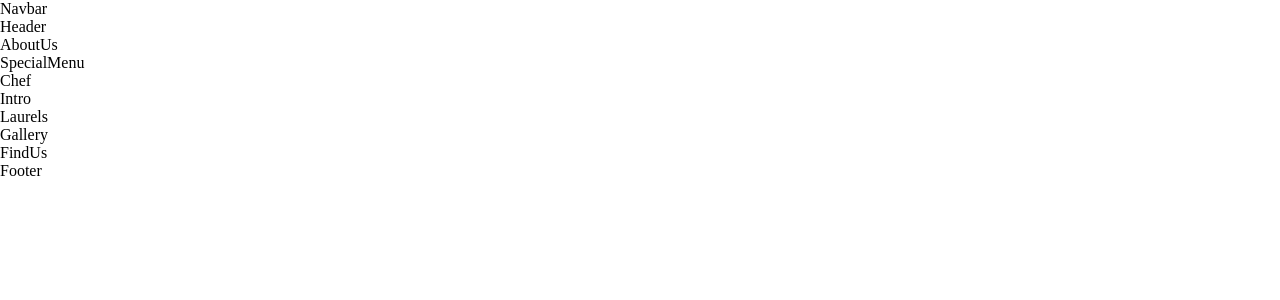
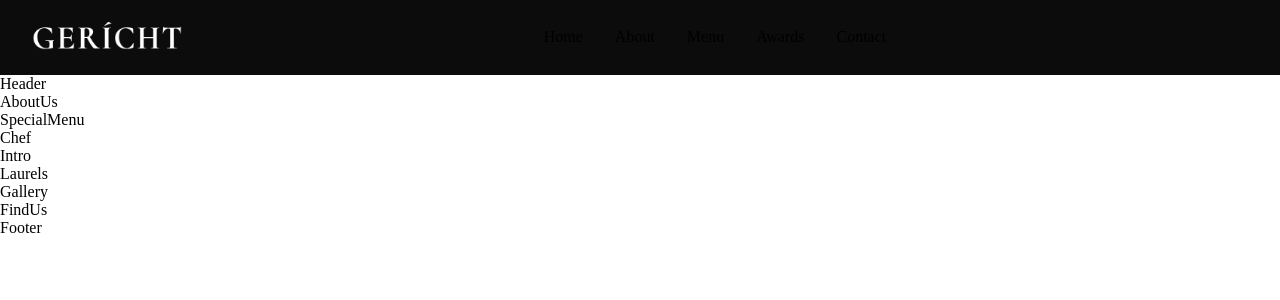
Before and after one commit to Eldor-dev/Restaurant-project, a React (Create React App) app: page / in a window 1280 px wide. Shown: the top 300 px of the page. Built offline with nearby package versions, Linux system fonts and the light colour scheme; a web font is replaced by a local one.

Commit message:
restaurant project

```diff
--- a/src/components/Navbar/Navbar.css
+++ b/src/components/Navbar/Navbar.css
@@ -0,0 +1,35 @@
+.app_navbar {
+  width: 100%;
+  display: flex;
+  justify-content: space-between;
+  align-items: center;
+  background: var(--color-black);
+  padding: 1rem 2rem;
+}
+
+.app_navbar-logo {
+  display: flex;
+  justify-content: flex-start;
+  align-items: center;
+}
+
+.app_navbar-logo img {
+  width: 150px;
+}
+
+.app_navbar-links {
+  flex: 1;
+  display: flex;
+  justify-content: center;
+  align-items: center;
+
+  list-style: none;
+}
+
+.app_navbar-links li {
+  margin: 0 1rem;
+  cursor: pointer;
+}
+.app_navbar-links li:hover {
+  color: var(--color-grey);
+}
--- a/src/components/Navbar/Navbar.jsx
+++ b/src/components/Navbar/Navbar.jsx
@@ -1,11 +1,33 @@
-import React from 'react';
+import React from "react";
+import { GiHamburgerMenu } from "react-icons/gi";
+import { MdOutlineRestaurantMenu } from "react-icons/md";
 
-import './Navbar.css';
+import images from "../../constants/images";
+import "./Navbar.css";
 
 const Navbar = () => (
-  <div>
-    Navbar
-  </div>
+  <nav className="app_navbar">
+    <div className="app_navbar-logo">
+      <img src={images.gericht} alt="app logo" />
+    </div>
+    <ul className="app_navbar-links ">
+      <li className="p_opensans">
+        <a href="#home">Home</a>
+      </li>
+      <li className="p_opensans">
+        <a href="#about">About</a>
+      </li>
+      <li className="p_opensans">
+        <a href="#menu">Menu</a>
+      </li>
+      <li className="p_opensans">
+        <a href="#awards">Awards</a>
+      </li>
+      <li className="p_opensans">
+        <a href="#contact">Contact</a>
+      </li>
+    </ul>
+  </nav>
 );
 
 export default Navbar;
--- a/src/index.css
+++ b/src/index.css
@@ -1,15 +1,15 @@
-@import url('https://fonts.googleapis.com/css2?family=Cormorant+Upright:wght@300;400;500;600;700&family=Open+Sans:wght@300;400;500;600;700&display=swap');
+@import url("https://fonts.googleapis.com/css2?family=Cormorant+Upright:wght@300;400;500;600;700&family=Open+Sans:wght@300;400;500;600;700&display=swap");
 
 :root {
-  --font-base: 'Cormorant Upright', serif;
-  --font-alt: 'Open Sans', sans-serif;
+  --font-base: "Cormorant Upright", serif;
+  --font-alt: "Open Sans", sans-serif;
 
-  --color-golden: #DCCA87;
-  --color-black: #0C0C0C;
+  --color-golden: #dcca87;
+  --color-black: #0c0c0c;
   --color-gray: #545454;
-  --color-crimson: #F5EFDB;
-  --color-grey: #AAAAAA;
-  --color-white: #FFFFFF;
+  --color-crimson: #f5efdb;
+  --color-grey: #aaaaaa;
+  --color-white: #ffffff;
 }
 
 * {
@@ -25,28 +25,28 @@ a {
 }
 
 .slide-bottom {
-  -webkit-animation: slide-bottom 0.5s cubic-bezier(0.250, 0.460, 0.450, 0.940) both;
-	animation: slide-bottom 0.5s cubic-bezier(0.250, 0.460, 0.450, 0.940) both;
+  -webkit-animation: slide-bottom 0.5s cubic-bezier(0.25, 0.46, 0.45, 0.94) both;
+  animation: slide-bottom 0.5s cubic-bezier(0.25, 0.46, 0.45, 0.94) both;
 }
 
 @-webkit-keyframes slide-bottom {
   0% {
     -webkit-transform: translateY(-25%);
-            transform: translateY(-25%);
+    transform: translateY(-25%);
   }
   100% {
     -webkit-transform: translateY(0);
-            transform: translateY(0);
+    transform: translateY(0);
   }
 }
 
 @keyframes slide-bottom {
   0% {
     -webkit-transform: translateY(-25%);
-            transform: translateY(-25%);
+    transform: translateY(-25%);
   }
   100% {
     -webkit-transform: translateY(0);
-            transform: translateY(0);
+    transform: translateY(0);
   }
 }
```
